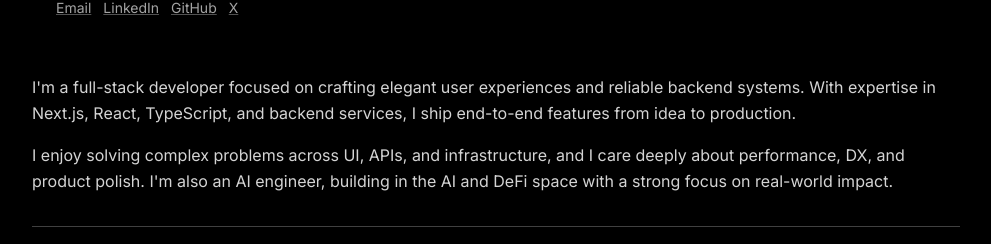
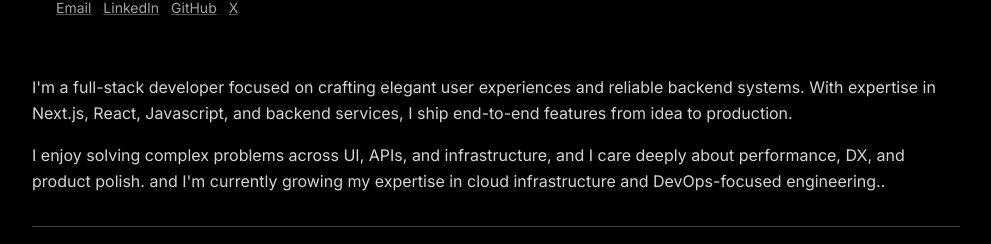
Before and after one commit to tarun2000/tarundhiman.dev, a Next.js app: page / in a window 1280 px wide. Shown: the part 290-534 px from the top of the page, without its empty margins (144-1135 px from the left). Built offline with nearby package versions, Linux system fonts and the light colour scheme.

Commit message:
added socials

```diff
--- a/components/AboutSection.tsx
+++ b/components/AboutSection.tsx
@@ -4,10 +4,10 @@ import { motion } from 'framer-motion';
 
 export default function AboutSection() {
   const links = [
-    { label: 'Email', href: 'mailto:ritik@example.com' },
-    { label: 'LinkedIn', href: 'https://linkedin.com/in/ritikjaiswal' },
-    { label: 'GitHub', href: 'https://github.com/ritikjaiswal' },
-    { label: 'X', href: 'https://x.com/ritikjaiswal' },
+    { label: 'Email', href: 'mailto:tarundhiman.workmail@gmail.com' },
+    { label: 'LinkedIn', href: 'https://www.linkedin.com/in/tarun-dhiman-dev/' },
+    { label: 'GitHub', href: 'https://github.com/tarun2000' },
+    { label: 'X', href: 'https://x.com/tarun_dhiman13' },
   ];
 
   return (
@@ -55,10 +55,10 @@ export default function AboutSection() {
         className="space-y-4 text-neutral-700 dark:text-neutral-300 leading-relaxed"
       >
         <p>
-          I'm a full-stack developer focused on crafting elegant user experiences and reliable backend systems. With expertise in Next.js, React, TypeScript, and backend services, I ship end-to-end features from idea to production.
+          I'm a full-stack developer focused on crafting elegant user experiences and reliable backend systems. With expertise in Next.js, React, Javascript, and backend services, I ship end-to-end features from idea to production.
         </p>
         <p>
-          I enjoy solving complex problems across UI, APIs, and infrastructure, and I care deeply about performance, DX, and product polish. I'm also an AI engineer, building in the AI and DeFi space with a strong focus on real-world impact.
+          I enjoy solving complex problems across UI, APIs, and infrastructure, and I care deeply about performance, DX, and product polish. and I'm currently growing my expertise in cloud infrastructure and DevOps-focused engineering..
         </p>
       </motion.div>
 
@@ -71,14 +71,14 @@ export default function AboutSection() {
         <p className="text-neutral-600 dark:text-neutral-400 leading-relaxed">
           Want to build something together? Hit me up on{' '}
           <a
-            href="mailto:ritik@example.com"
+            href="mailto:tarundhiman.workmail@gmail.com"
             className="text-neutral-900 dark:text-neutral-100 underline decoration-neutral-300 dark:decoration-neutral-600 hover:decoration-neutral-600 dark:hover:decoration-neutral-400 transition-colors"
           >
             Email
           </a>{' '}
           or{' '}
           <a
-            href="https://x.com/ritikjaiswal"
+            href="https://x.com/tarun_dhiman13"
             target="_blank"
             rel="noopener noreferrer"
             className="text-neutral-900 dark:text-neutral-100 underline decoration-neutral-300 dark:decoration-neutral-600 hover:decoration-neutral-600 dark:hover:decoration-neutral-400 transition-colors"
```
